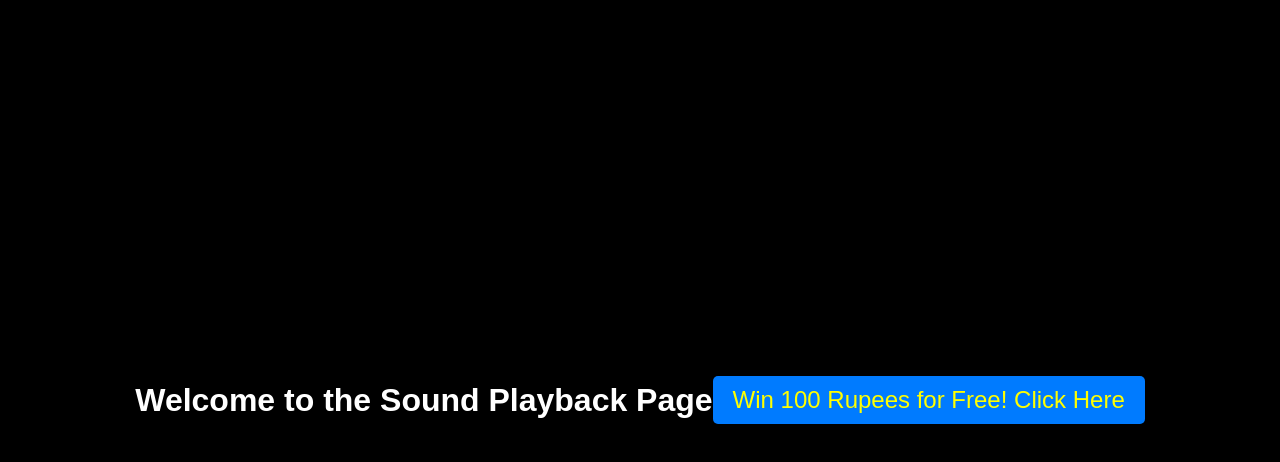
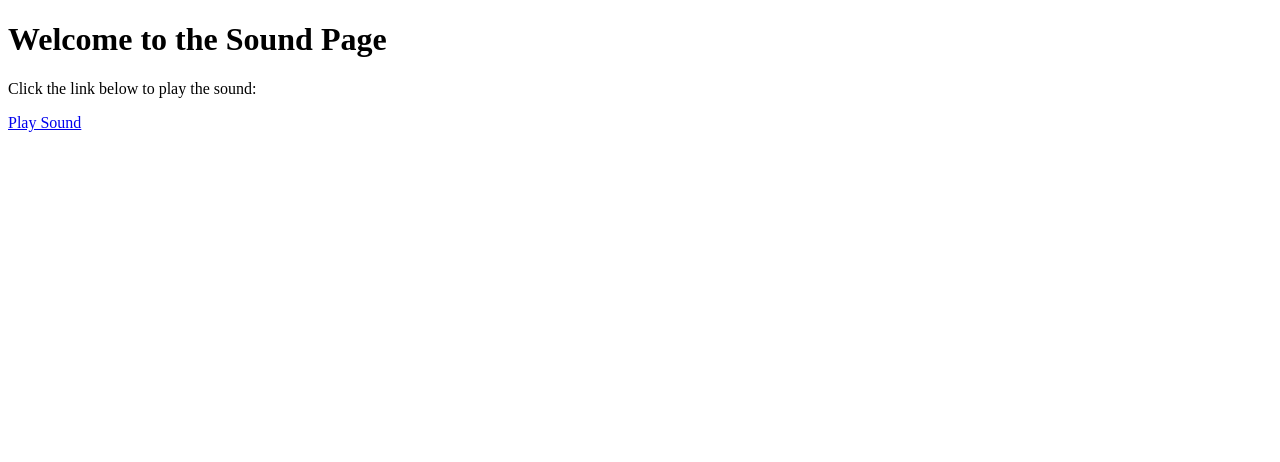
Before and after one commit to dinesh8463/rea, a plain HTML site: page pythonProject4/index.html in a window 1280 px wide. Drawn offline with Linux system fonts and the light colour scheme.

Commit message:
Update index.html

```diff
--- a/pythonProject4/index.html
+++ b/pythonProject4/index.html
@@ -3,30 +3,11 @@
 <head>
     <meta charset="UTF-8">
     <meta name="viewport" content="width=device-width, initial-scale=1.0">
-    <title>Welcome Page</title>
-    <style>
-        body {
-            display: flex;
-            justify-content: center;
-            align-items: center;
-            height: 100vh;
-            margin: 0;
-            background-color: #000;
-            color: #fff;
-            font-family: Arial, sans-serif;
-        }
-        a {
-            color: yellow;
-            font-size: 24px;
-            text-decoration: none;
-            padding: 10px 20px;
-            background-color: #007bff;
-            border-radius: 5px;
-        }
-    </style>
+    <title>Sound Page</title>
 </head>
 <body>
-    <h1>Welcome to the Sound Playback Page</h1>
-    <a href="sound.html">Win 100 Rupees for Free! Click Here</a>
+    <h1>Welcome to the Sound Page</h1>
+    <p>Click the link below to play the sound:</p>
+    <a href="sound.html">Play Sound</a>
 </body>
 </html>
```
